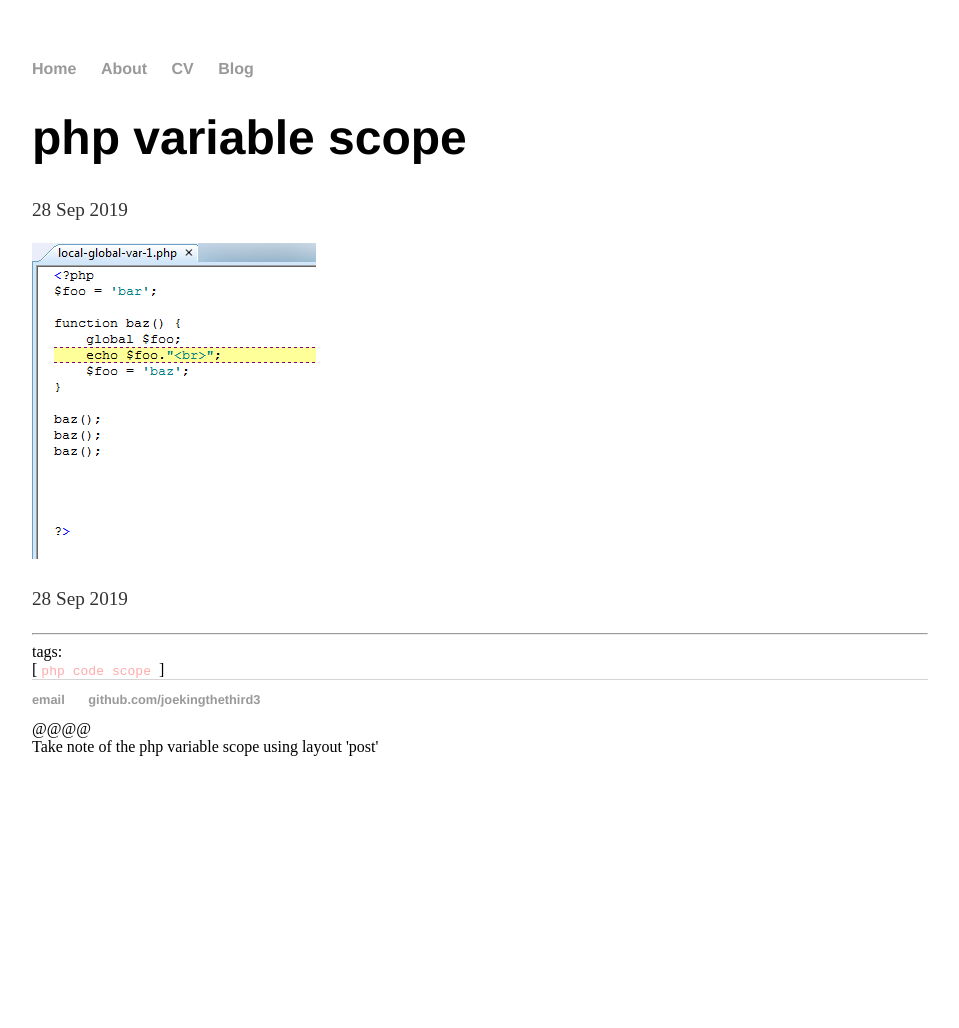
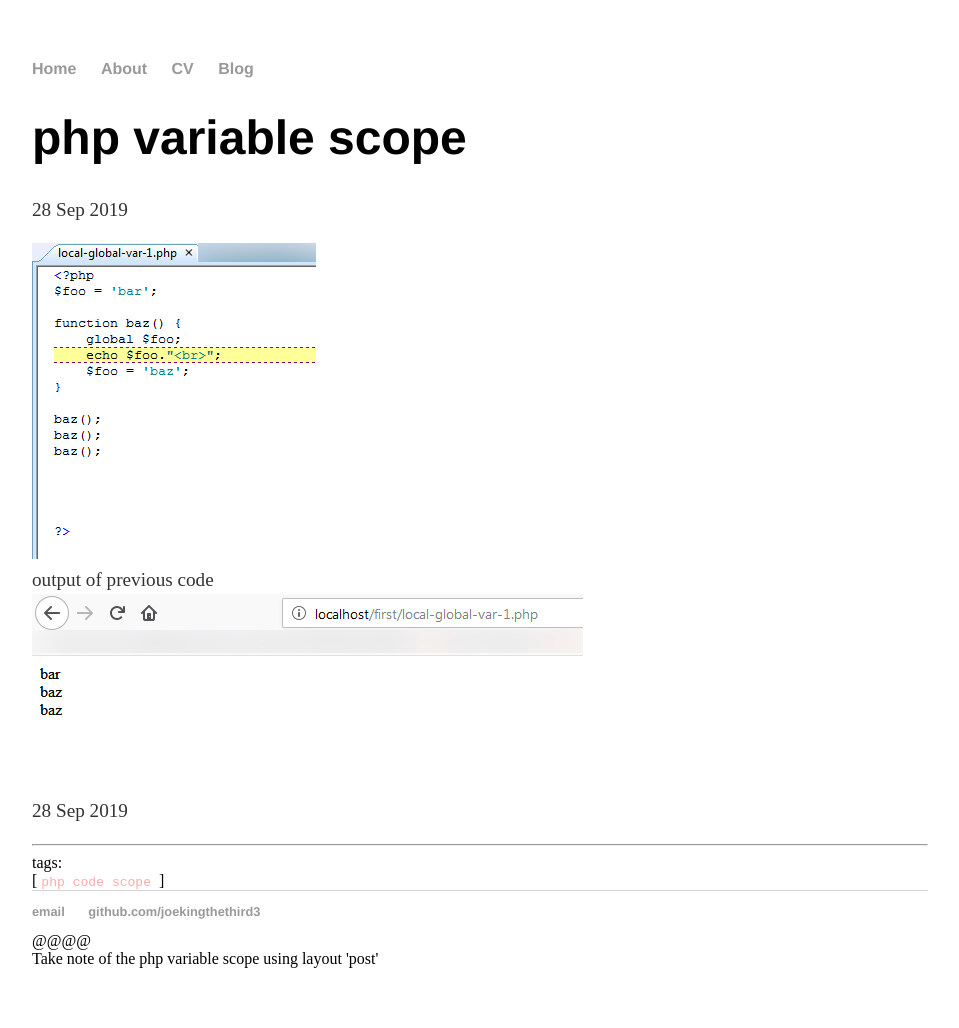
Before and after one commit to joekingTheThird3/joekingTheThird3.github.io, a Jekyll site: the page built from _posts/2019-09-28-php-variable-scope.md, in a window 1280 px wide. Shown: the whole page, without its empty margins (160-1119 px from the left). Built offline with Jekyll 4.4.1, drawn with Linux system fonts in a browser that asks for light colours; before the commit the page ends 900 px from its top, so only the background shows below that.

Commit message:
Update 2019-09-28-php-variable-scope.md

```diff
--- a/_posts/2019-09-28-php-variable-scope.md
+++ b/_posts/2019-09-28-php-variable-scope.md
@@ -14,6 +14,10 @@ myhash: {
 ---
 {% raw %}
 <img src="https://github.com/joekingTheThird3/joekingTheThird3.github.io/blob/master/assets/28-09-2019-0375.png?raw=true">
+<br>
+output of previous code
+<br>
+<img src="https://raw.githubusercontent.com/joekingTheThird3/joekingTheThird3.github.io/master/assets/28-09-2019-0374.png?raw=true">
 {% endraw %}
 
 
```
